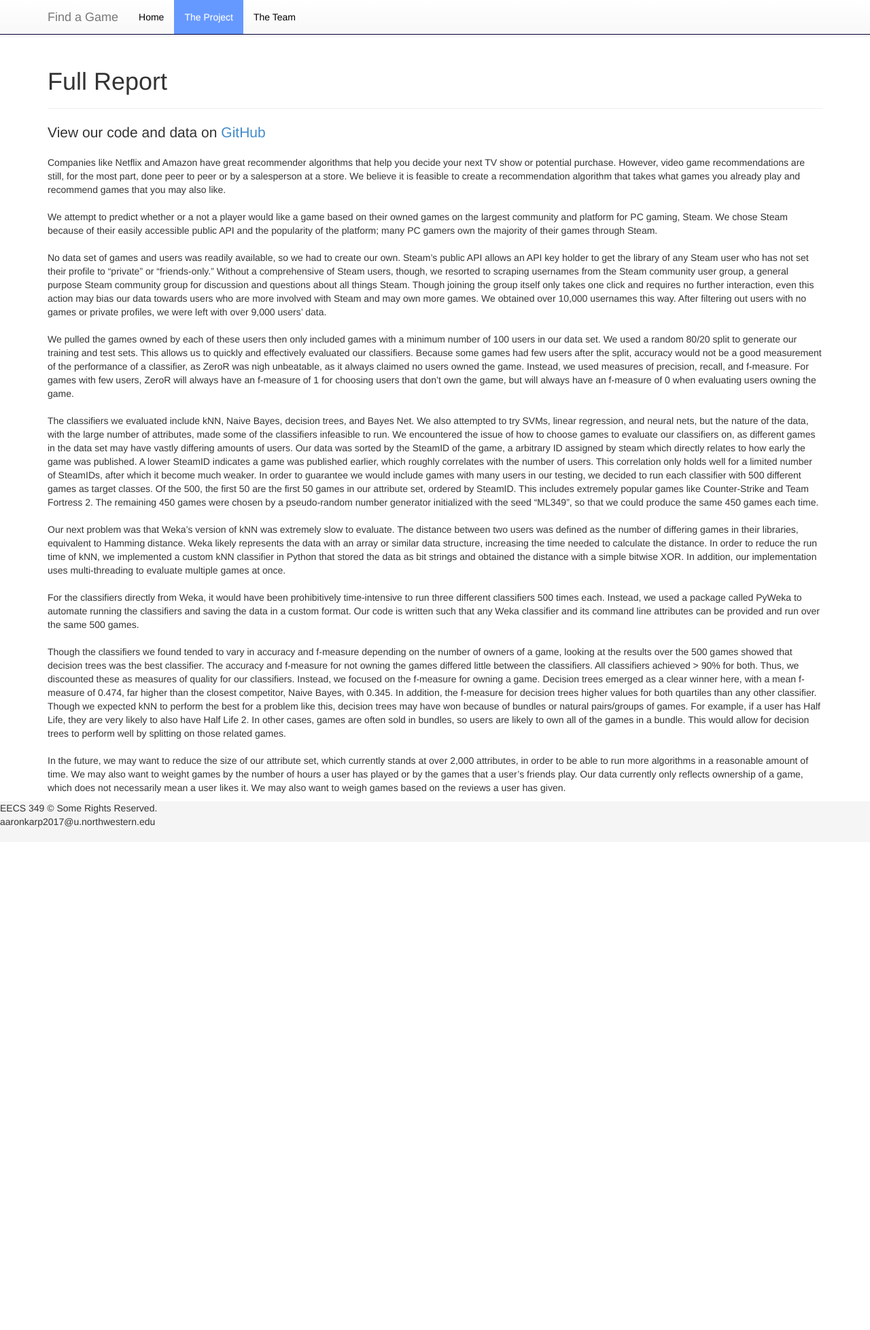
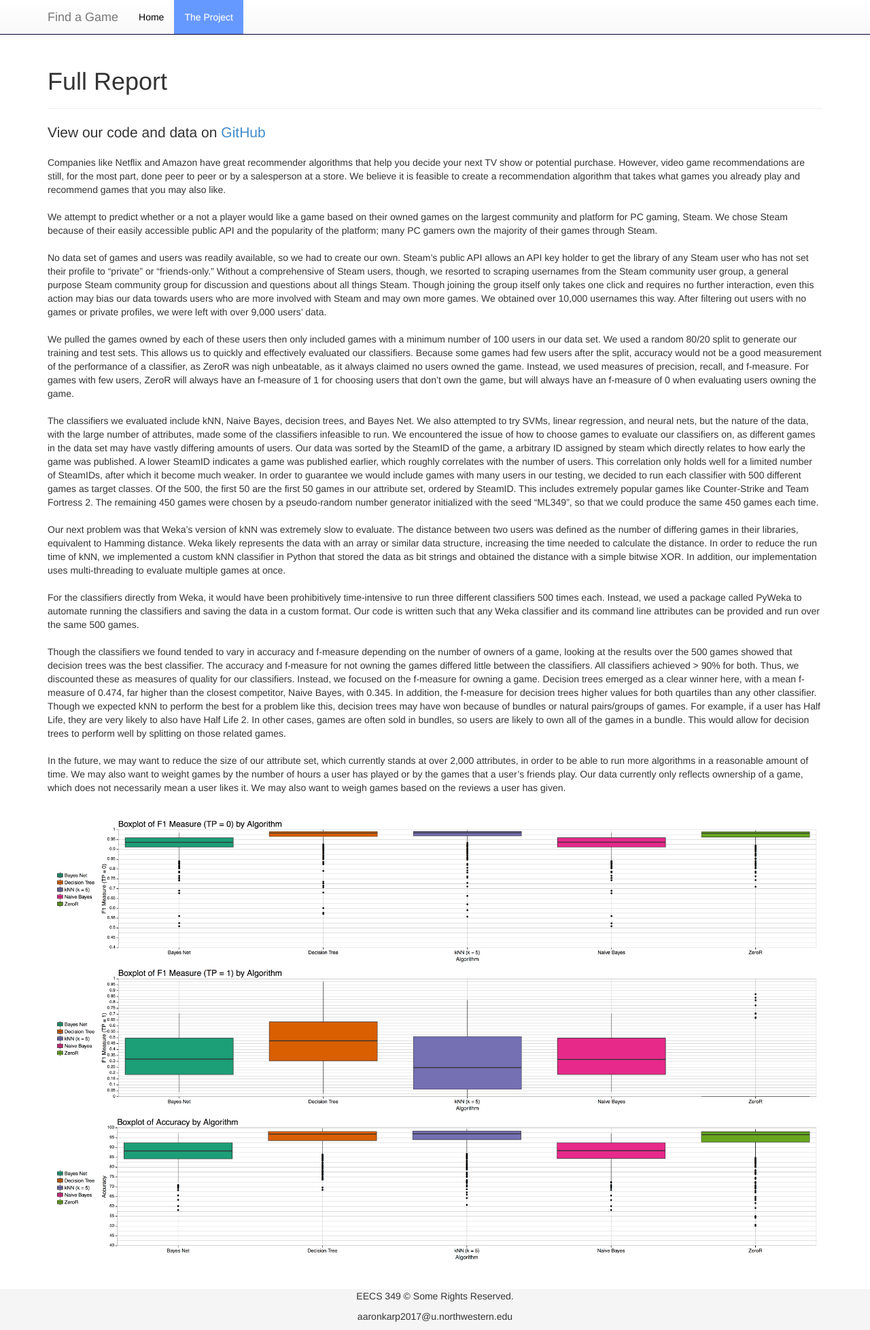
Before and after one commit to kapil1garg/steam-game-recommender, a Flask app: page /the_project in a window 1280 px wide. Shown: the whole page at 68% size. Before the commit the page ends 1217 px from the top, so only its background shows below. Run offline with Flask 2, Linux system fonts and the light colour scheme; some libraries are stand-ins or nearby versions.

Commit message:
Updated Website
It works

```diff
--- a/Website/flask-boilerplate/static/css/layout.main.css
+++ b/Website/flask-boilerplate/static/css/layout.main.css
@@ -18,10 +18,16 @@ body {
   padding: 0 0 60px;
 }
 
+#img {
+    width:100%;
+    max-width:600px;
+}
+
 /* Set the fixed height of the footer here */
 #footer {
   height: 60px;
   background-color: #f5f5f5;
+  text-align: center;
 }
 
 
--- a/Website/flask-boilerplate/templates/layouts/main.html
+++ b/Website/flask-boilerplate/templates/layouts/main.html
@@ -54,8 +54,6 @@
           <ul class="nav navbar-nav">
             <li {% if request.endpoint == 'home' %} class="active" {% endif %}><a href="{{ url_for('home') }}">Home</a></li>
             <li {% if request.endpoint == 'the_project' %} class="active" {% endif %}><a href="{{ url_for('the_project') }}">The Project</a></li>
-            <li {% if request.endpoint == 'the_team' %} class="active" {% endif %}><a href="{{ url_for(
-              'the_team') }}">The Team</a></li>
             <!--<li class="dropdown">
               <a class="dropdown-toggle" data-toggle="dropdown">Dropdown <b class="caret"></b></a>
               <ul class="dropdown-menu">
@@ -98,11 +96,9 @@
   </div>
 
   <div id="footer">
-    <div class="boxes">
-      <div class = "first">EECS 349 &copy; Some Rights Reserved.</div>
-      <div class = "second">aaronkarp2017@u.northwestern.edu</div>
+      <p>EECS 349 &copy; Some Rights Reserved.</p>
+      <p>aaronkarp2017@u.northwestern.edu</p>
       {% block footer %}{% endblock %}
-    </div>
   </div>
 
   <script src="//ajax.googleapis.com/ajax/libs/jquery/1.10.2/jquery.min.js"></script>
--- a/Website/flask-boilerplate/templates/pages/placeholder.the_project.html
+++ b/Website/flask-boilerplate/templates/pages/placeholder.the_project.html
@@ -23,5 +23,8 @@ For the classifiers directly from Weka, it would have been prohibitively time-in
 Though the classifiers we found tended to vary in accuracy and f-measure depending on the number of owners of a game, looking at the results over the 500 games showed that decision trees was the best classifier. The accuracy and f-measure for not owning the games differed little between the classifiers. All classifiers achieved > 90% for both. Thus, we discounted these as measures of quality for our classifiers. Instead, we focused on the f-measure for owning a game. Decision trees emerged as a clear winner here, with a mean f-measure of 0.474, far higher than the closest competitor, Naive Bayes, with 0.345. In addition, the f-measure for decision trees higher values for both quartiles than any other classifier. Though we expected kNN to perform the best for a problem like this, decision trees may have won because of bundles or natural pairs/groups of games. For example, if a user has Half Life, they are very likely to also have Half Life 2. In other cases, games are often sold in bundles, so users are likely to own all of the games in a bundle. This would allow for decision trees to perform well by splitting on those related games.
 <br><br>
 In the future, we may want to reduce the size of our attribute set, which currently stands at over 2,000 attributes, in order to be able to run more algorithms in a reasonable amount of time. We may also want to weight games by the number of hours a user has played or by the games that a user’s friends play. Our data currently only reflects ownership of a game, which does not necessarily mean a user likes it. We may also want to weigh games based on the reviews a user has given.</p>
+<br>
+<img class"graph" src = "/static/img/F1_Accuracy_Boxplots.png" style="width:100%;">
+<br><br><br>
 
 {% endblock %}
```
Also changed, not shown: Website/flask-boilerplate/requirements.txt (+9 -7 lines), Website/flask-boilerplate/static/img/F1_Accuracy_Boxplots.png (added), Website/flask-boilerplate/static/img/Linear_Regression_F1.png (added).
